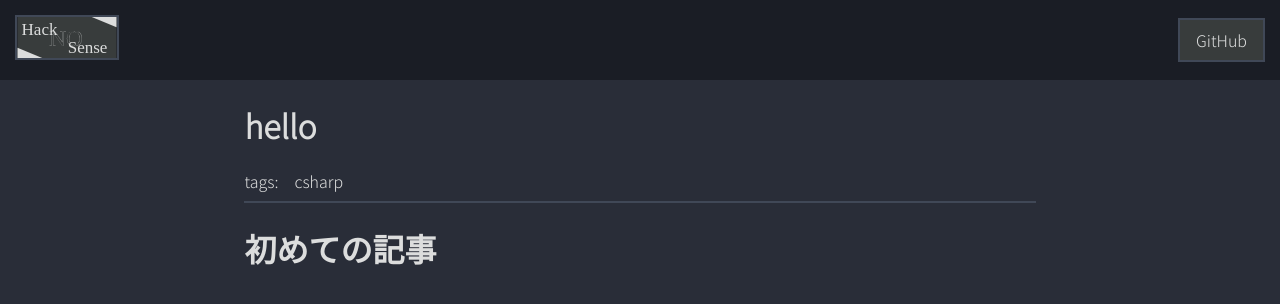
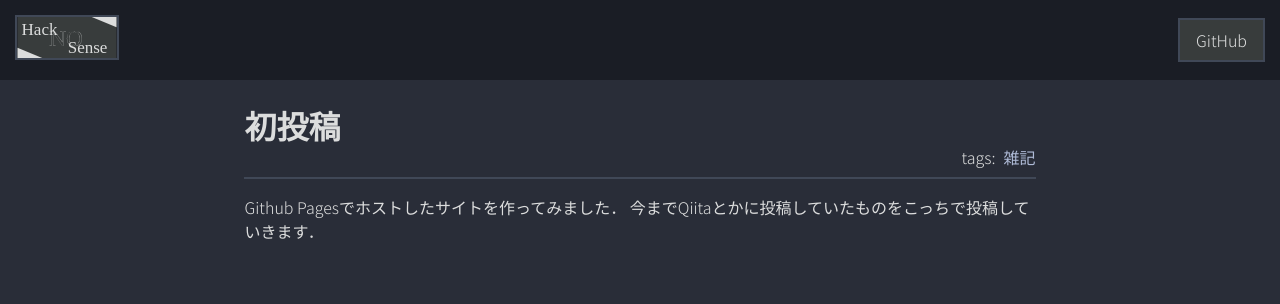
Before and after one commit to maemon4095/Hack-a-Sense, a Jekyll site: the page built from _posts/2022-03-17-initial-post.md, in a window 1280 px wide. Shown: the top 304 px of the page. Built offline with Jekyll 4.4.1, drawn with Linux system fonts in a browser that asks for light colours.

Commit message:
copy from main

```diff
--- a/_layouts/category.html
+++ b/_layouts/category.html
@@ -3,6 +3,7 @@
 ---
 <h1>Category : {{ page.category }}</h1>
 <hr>
+{% if site.tags[page.category] %}
 <ul>
     {% assign post_by_date = site.tags[page.category] | sort:"date" %}
     {% for post in post_by_date %}
@@ -13,3 +14,4 @@
     </li>
     {% endfor %}
 </ul>
+{% endif %}
--- a/_layouts/post.html
+++ b/_layouts/post.html
@@ -1,14 +1,35 @@
 ---
 layout: default
 ---
+<style>
+    .post-title {
+        display: flex;
+        justify-content: left;
+    }
+
+    .post-title>* {
+        width: fit-content;
+    }
+
+    .post-title>div {
+        display: flex;
+        justify-content: left;
+        align-items: end;
+        margin-left: auto;
+        gap: 0.5em;
+    }
+</style>
+
+<div class="post-title">
     <h1>{{ page.title }}</h1>
-<div class="row" style="justify-content: left;">
+    <div>
         tags:
         {% for tag in page.tags %}
-    <a href="{{ site.baseurl }}/pages/categories/{{ tag | slugify }}">
+        <a href="{{ site.baseurl }}/pages/categories/{{ tag | slugify }}.html">
             {{ tag }}
         </a>
         {% endfor %}
+    </div>
 </div>
 <hr>
 <div>
--- a/_posts/2022-03-17-initial-post.md
+++ b/_posts/2022-03-17-initial-post.md
@@ -1,6 +1,7 @@
 ---
-title: hello
-tags: csharp
+title: 初投稿
+tags: 雑記
 ---
 
-# 初めての記事
+Github Pagesでホストしたサイトを作ってみました．
+今までQiitaとかに投稿していたものをこっちで投稿していきます．
--- a/assets/sass/style.scss
+++ b/assets/sass/style.scss
@@ -39,9 +39,9 @@
 
 a {
   text-decoration: none;
-  color:$main-color;
+  color:$main-link-color;
   &:visited {
-    color:darken($main-color, 30%);
+    color:darken($main-link-color, 30%);
   }
 }
 
--- a/assets/sass/theme.scss
+++ b/assets/sass/theme.scss
@@ -3,3 +3,4 @@
 $main-bg-dark-color: #14181f;
 $main-border-color: #404857;
 $main-button-color: #383c3c;
+$main-link-color:#aebad6;
--- a/pages/categories/csharp.html
+++ /dev/null
@@ -1,5 +0,0 @@
----
-layout: category
-parmalink: "/categories/csharp"
-category: csharp
----
--- /dev/null
+++ b/pages/categories/雑記.html
@@ -0,0 +1,5 @@
+---
+layout: category
+parmalink: "/categories/雑記"
+category: 雑記
+---
```
Lines whose indentation alone changed are shown as unchanged.
